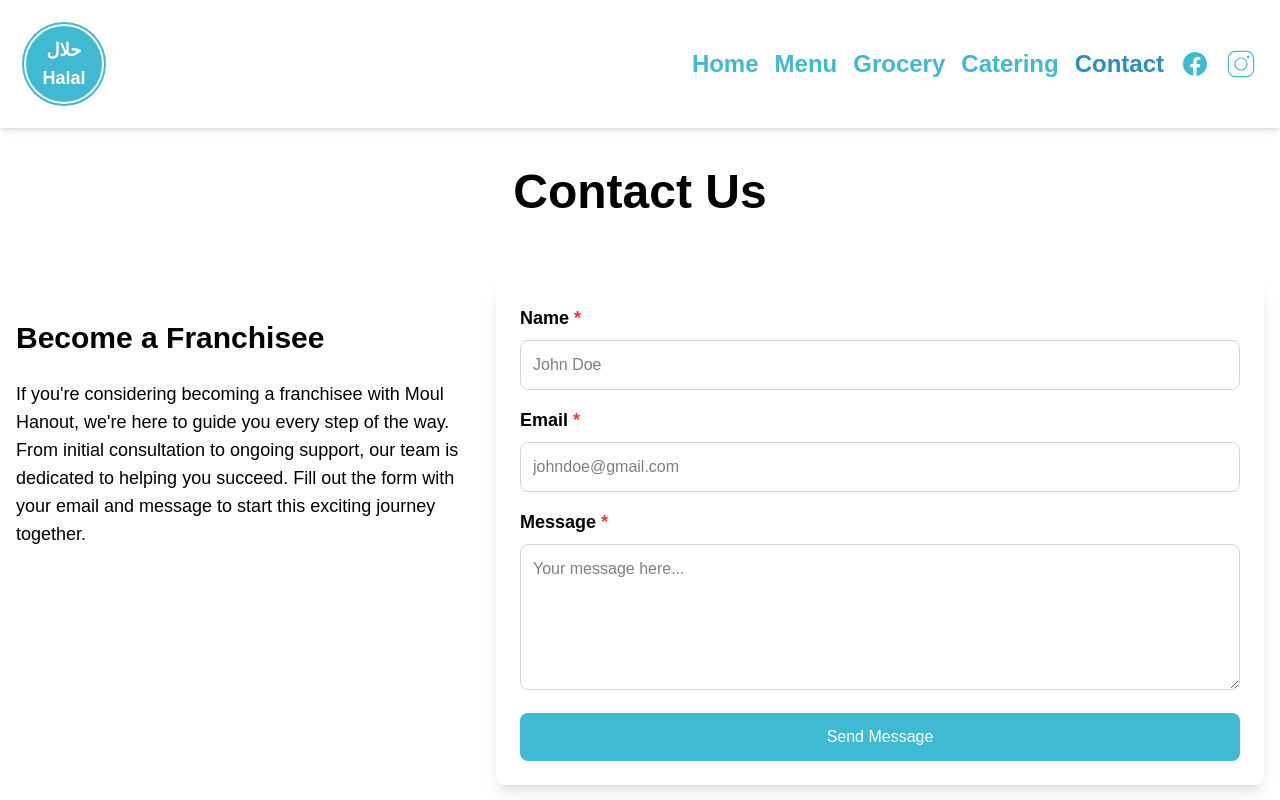
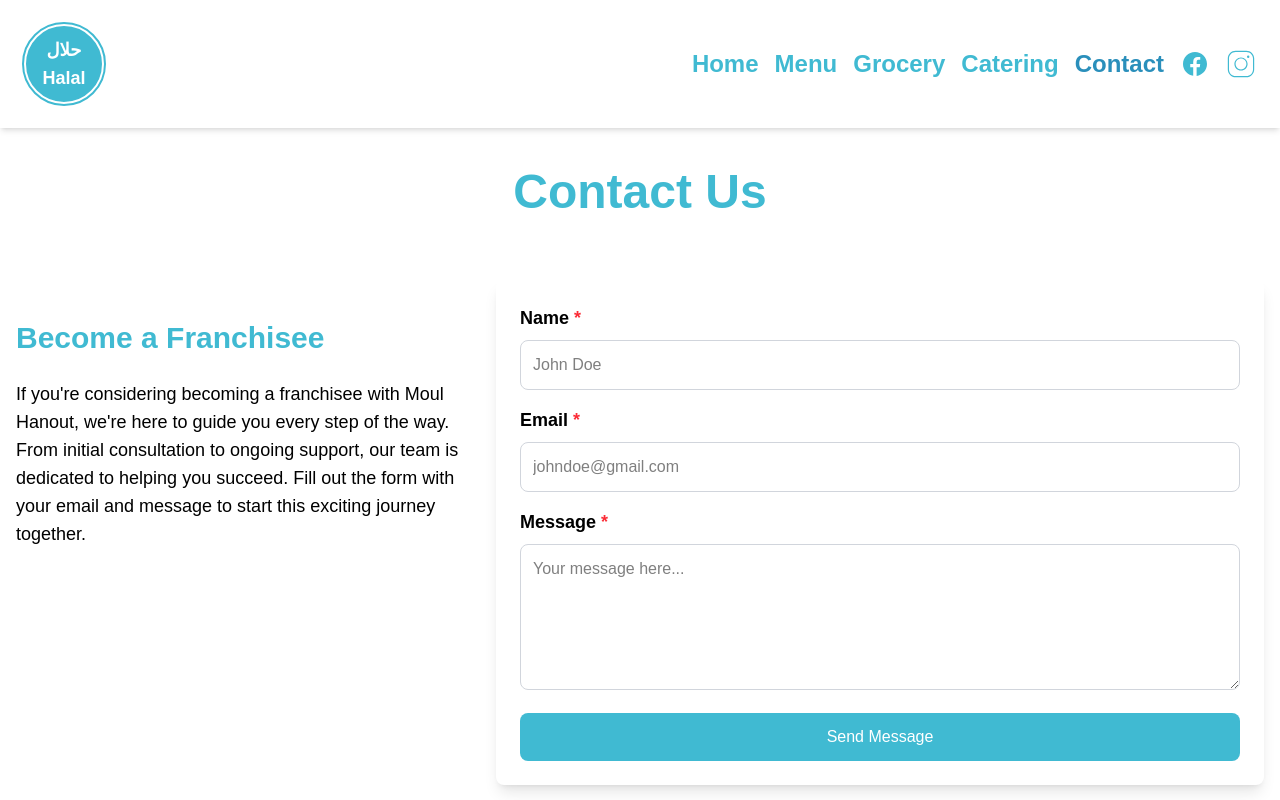
Before and after one commit to abdullahmorrison/moul-hanout, a Next.js app: page /contact in a window 1280 px wide. Shown: the top 800 px of the page. Built offline with nearby package versions, Linux system fonts and the light colour scheme; no server answers.

Commit message:
formatting & color change title

```diff
--- a/src/app/catering/page.tsx
+++ b/src/app/catering/page.tsx
@@ -1,10 +1,12 @@
-import Image from 'next/image';
+import Image from "next/image";
 
 export default function Catering() {
   return (
-    <div className="flex items-center justify-center p-4 max-lg:flex-wrap gap-10">
+    <div className="flex items-center justify-center gap-10 p-4 max-lg:flex-wrap">
       <div className="flex flex-col">
-        <h2 className="mt-10 text-5xl font-bold md:my-10">We Cater!</h2>
+        <h2 className="mt-10 text-5xl font-bold text-primary md:my-10">
+          We Cater!
+        </h2>
         <p className="my-6 max-w-2xl text-lg">
           Let us handle the food for your next event with our authentic Moroccan
           dishes made right here in Ottawa. From small gatherings to large
@@ -41,7 +43,10 @@ export default function Catering() {
             />
           </div>
           <div className="mb-4">
-            <label htmlFor="number" className="mb-2 block text-lg font-semibold">
+            <label
+              htmlFor="number"
+              className="mb-2 block text-lg font-semibold"
+            >
               Phone Number <span className="text-red-500">*</span>
             </label>
             <input
@@ -78,7 +83,7 @@ export default function Catering() {
         </form>
       </div>
       <div className="flex flex-col space-y-6">
-        <h2 className="text-3xl font-semibold">Why Choose Us?</h2>
+        <h2 className="text-3xl font-semibold text-primary">Why Choose Us?</h2>
         <p className="max-w-2xl text-lg">
           At Moul Hanout, we pride ourselves on providing authentic Moroccan
           cuisine made with the freshest ingredients. Our catering services are
--- a/src/app/contact/page.tsx
+++ b/src/app/contact/page.tsx
@@ -3,13 +3,15 @@ import Footer from "@/components/Footer";
 export default function Contact() {
   return (
     <div className="flex min-h-screen flex-col">
-      <h2 className="mt-10 text-center text-5xl font-bold md:my-10">
+      <h2 className="mt-10 text-center text-5xl font-bold text-primary md:my-10">
         Contact Us
       </h2>
 
       <div className="my-6 flex flex-col items-center justify-center gap-6 px-4 md:flex-row md:items-start">
         <div className="mt-10 flex max-w-xl flex-col space-y-6">
-          <h3 className="text-3xl font-semibold">Become a Franchisee</h3>
+          <h3 className="text-3xl font-semibold text-primary">
+            Become a Franchisee
+          </h3>
           <p className="max-w-2xl text-lg">
             If you&apos;re considering becoming a franchisee with Moul Hanout,
             we&apos;re here to guide you every step of the way. From initial
```
